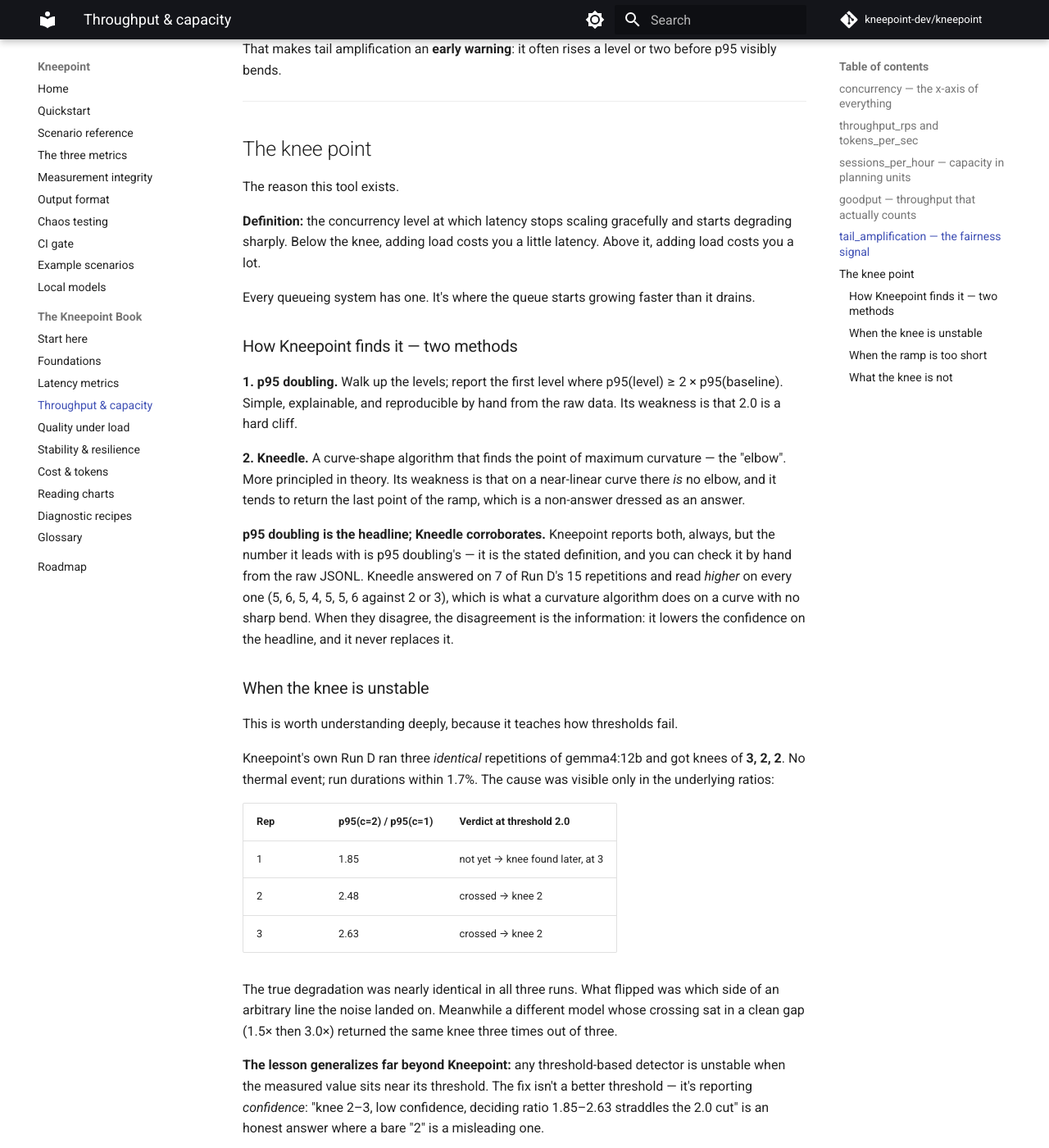
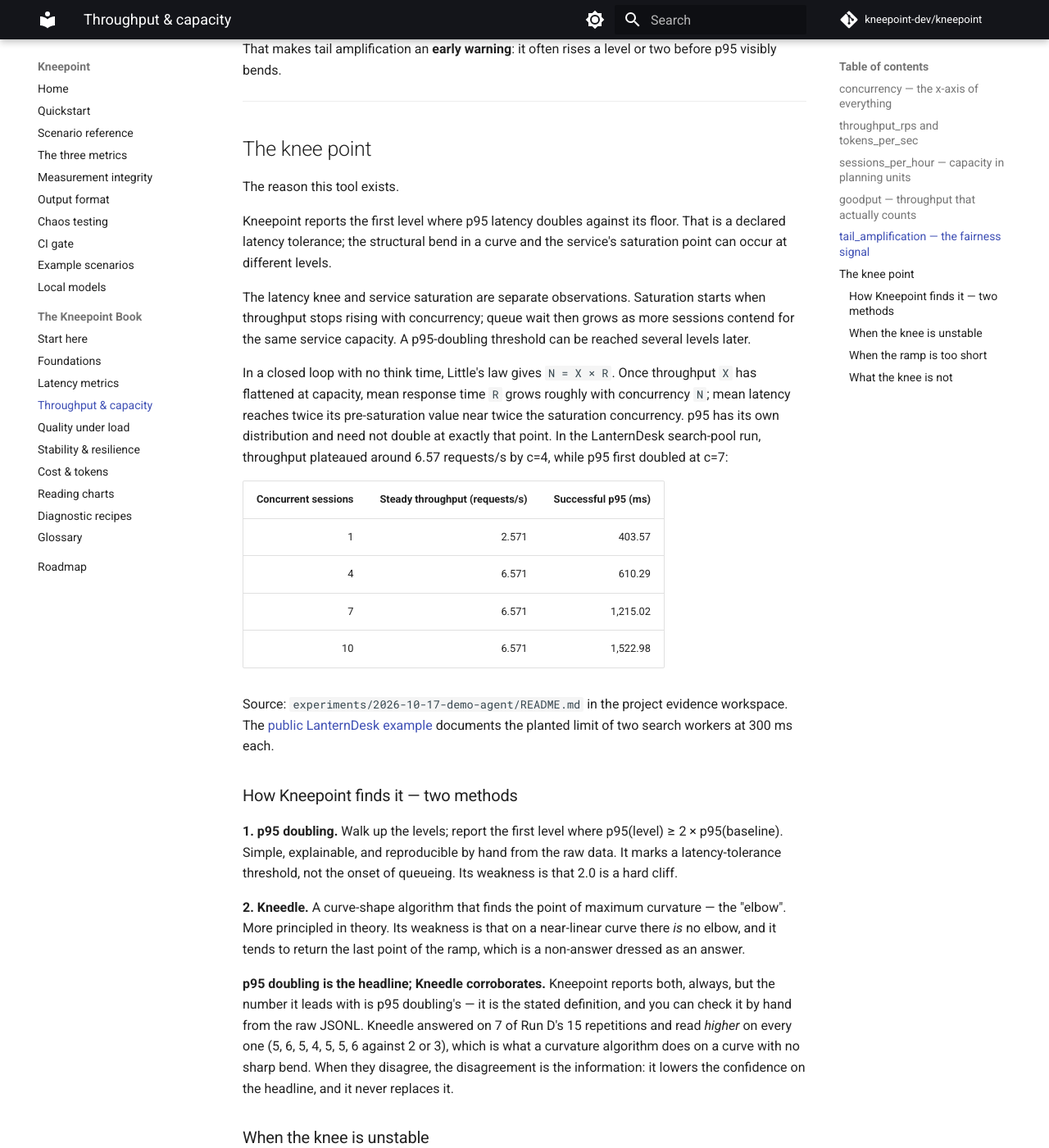
Before and after one commit to kneepoint-dev/Kneepoint, an MkDocs documentation site: the page built from docs/book/throughput.md, in a window 1280 px wide and 1400 px high, scrolled down 1333 px. Shown: the whole window at 82% size. Built offline with MkDocs 1.6.1 and Material for MkDocs 9.7.7, drawn with Linux system fonts in a browser that asks for light colours; comment, search, counter and statistics services are not loaded; some of the changed text lies outside the part shown.

Commit message:
Handle near-threshold knees and thin-level SLO uncertainty

````diff
--- a/docs/book/throughput.md
+++ b/docs/book/throughput.md
@@ -61,18 +61,40 @@
 
 The reason this tool exists.
 
-**Definition:** the concurrency level at which latency stops scaling
-gracefully and starts degrading sharply. Below the knee, adding load costs
-you a little latency. Above it, adding load costs you a lot.
+Kneepoint reports the first level where p95 latency doubles against its floor.
+That is a declared latency tolerance; the structural bend in a curve and the
+service's saturation point can occur at different levels.
 
-Every queueing system has one. It's where the queue starts growing faster
-than it drains.
+The latency knee and service saturation are separate observations. Saturation
+starts when throughput stops rising with concurrency; queue wait then grows as
+more sessions contend for the same service capacity. A p95-doubling threshold
+can be reached several levels later.
+
+In a closed loop with no think time, Little's law gives `N = X × R`. Once
+throughput `X` has flattened at capacity, mean response time `R` grows roughly
+with concurrency `N`; mean latency reaches twice its pre-saturation value near
+twice the saturation concurrency. p95 has its own distribution and need not
+double at exactly that point. In the
+LanternDesk search-pool run, throughput plateaued around 6.57 requests/s by
+c=4, while p95 first doubled at c=7:
+
+| Concurrent sessions | Steady throughput (requests/s) | Successful p95 (ms) |
+|---:|---:|---:|
+| 1 | 2.571 | 403.57 |
+| 4 | 6.571 | 610.29 |
+| 7 | 6.571 | 1,215.02 |
+| 10 | 6.571 | 1,522.98 |
+
+Source: `experiments/2026-10-17-demo-agent/README.md` in the project evidence
+workspace. The [public LanternDesk example](https://github.com/kneepoint-dev/Kneepoint/blob/codex/demo-agent/examples/multi-agent/README.md)
+documents the planted limit of two search workers at 300 ms each.
 
 ### How Kneepoint finds it — two methods
 
 **1. p95 doubling.** Walk up the levels; report the first level where
 p95(level) ≥ 2 × p95(baseline). Simple, explainable, and reproducible by
-hand from the raw data. Its weakness is that 2.0 is a hard cliff.
+hand from the raw data. It marks a latency-tolerance threshold, not the onset
+of queueing. Its weakness is that 2.0 is a hard cliff.
 
 **2. Kneedle.** A curve-shape algorithm that finds the point of maximum
 curvature — the "elbow". More principled in theory. Its weakness is that on a
@@ -119,10 +141,10 @@
 Knee point: 2-3 concurrent sessions, low confidence (plan for 2)
 ```
 
-**Plan for the low end.** When something has to pick one integer — an SLO gate,
-a capacity decision, the chart marker — take the bottom of the range. Being
-under the knee costs you some headroom. Being over it costs everyone's latency
-at the same time, which is the whole reason the knee is worth finding.
+**Use the low end as a cautious threshold estimate.** `find_knee()` and the
+chart marker use the bottom of the range when they need one integer. Choose an
+operating load from throughput, quality and your SLO; throughput may have
+flattened before p95 doubles.
 
 Two of Run D's five configurations still fail the three-repetition agreement
 gate under this detector: their ranges genuinely don't overlap, which is real
````
Also changed, not shown: README.md (+11 -5 lines), docs/book/glossary.md (+3 -2 lines), docs/book/recipes.md (+1 -1 lines), docs/metrics.md (+18 -11 lines), 11 other files.
